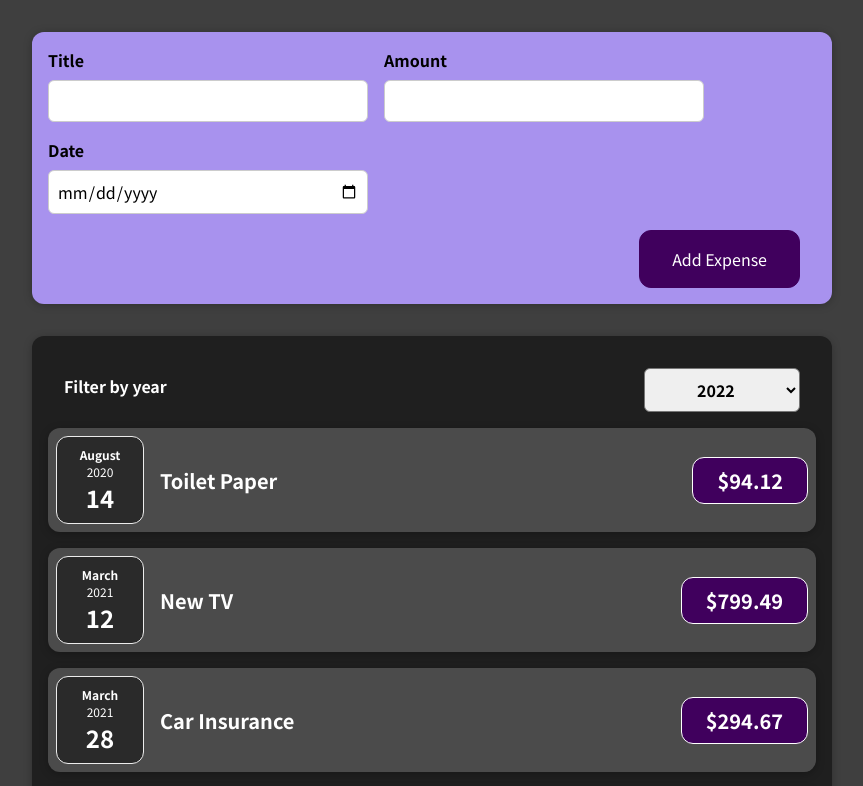
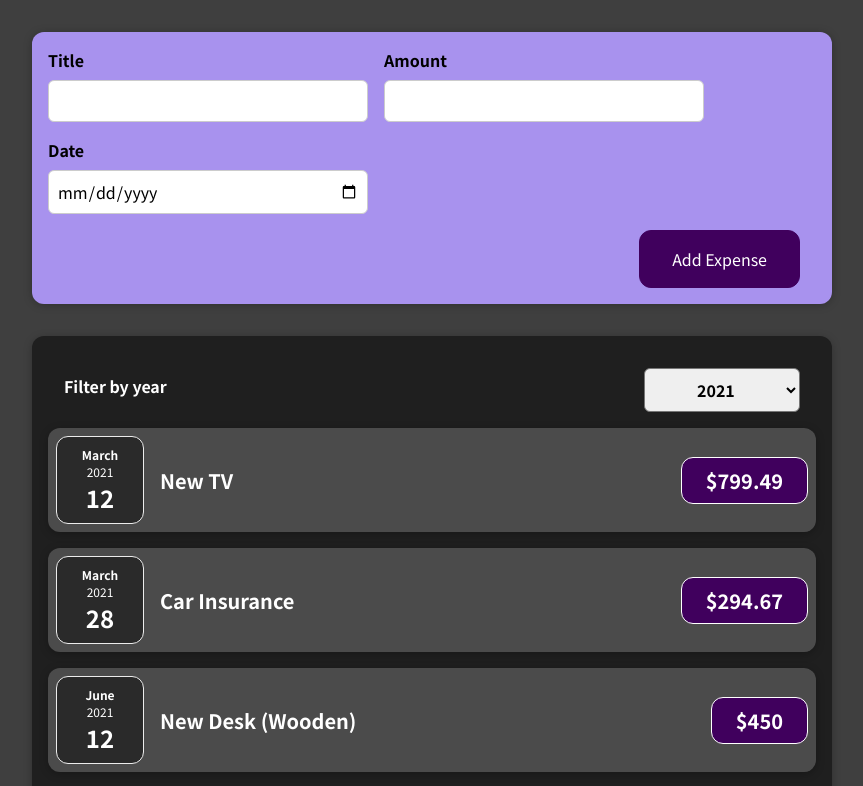
Before and after one commit to liz-panchenko/Udemy-finance-tracker-React-project, a React (Create React App) app: page / in a window 1280 px wide. Shown: the top 786 px of the page, without its empty margins (208-1071 px from the left). Built offline with nearby package versions, Linux system fonts and the light colour scheme.

Commit message:
Array expenses filter added

```diff
--- a/src/App.js
+++ b/src/App.js
@@ -1,8 +1,8 @@
+import React, { useState } from "react";
 import Expenses from "./components/Expenses/Expenses";
 import NewExpense from "./components/NewExpense/NewExpense";
 
-function App() {
-  const expenses = [
+let dummyExpenses = [
   {
     id: "e1",
     title: "Toilet Paper",
@@ -24,9 +24,13 @@ function App() {
   },
 ];
 
+function App() {
+  const [expenses, setExpenses] = useState(dummyExpenses);
+
   const addExpenseHandler = (expenseData) => {
-    console.log("In App.js");
-    console.log(expenseData);
+    setExpenses((prevExpenses) => {
+      return [expenseData, ...prevExpenses];
+    });
   };
 
   return (
--- a/src/components/Expenses/Expenses.js
+++ b/src/components/Expenses/Expenses.js
@@ -5,37 +5,33 @@ import Card from "../UI/Card";
 import ExpensesFilter from "./ExpensesFilter";
 
 export default function Expenses(props) {
-  // const [filterYear, setFilterYear] = useState(null);
-  // console.log(filterYear);
-
-  const [filteredYear, setFilteredYear] = useState("2022");
+  const [filteredYear, setFilteredYear] = useState("2021");
   const filterChangeHandler = (selectedYear) => {
     setFilteredYear(selectedYear);
-    console.log(filteredYear);
   };
+
+  const filteredExpenses = filterExpensesArray();
+
+  function filterExpensesArray() {
+    return props.expenses.filter(
+      (expense) => expense.date.getFullYear().toString() === filteredYear
+    );
+  }
+
   return (
     <Card className="expenses">
-      <ExpensesFilter initialYear={filteredYear} onFilterChange={filterChangeHandler} />
-      <ExpenseItem
-        date={props.expenses[0].date}
-        title={props.expenses[0].title}
-        amount={props.expenses[0].amount}
+      <ExpensesFilter
+        initialYear={filteredYear}
+        onFilterChange={filterChangeHandler}
       />
-      <ExpenseItem
-        date={props.expenses[1].date}
-        title={props.expenses[1].title}
-        amount={props.expenses[1].amount}
-      />
-      <ExpenseItem
-        date={props.expenses[2].date}
-        title={props.expenses[2].title}
-        amount={props.expenses[2].amount}
-      />
-      <ExpenseItem
-        date={props.expenses[3].date}
-        title={props.expenses[3].title}
-        amount={props.expenses[3].amount}
-      />
+      {filteredExpenses.map((expense) => (
+        <ExpenseItem
+          key={expense.id}
+          date={expense.date}
+          title={expense.title}
+          amount={expense.amount}
+        />
+      ))}
     </Card>
   );
 }
--- a/src/components/Expenses/ExpensesFilter.js
+++ b/src/components/Expenses/ExpensesFilter.js
@@ -6,8 +6,6 @@ const ExpensesFilter = (props) => {
   const dropdownChangeHandler = (event) => {
     let selectedYear = event.target.value;
     props.onFilterChange(selectedYear);
-
-    // props.setFilterYear(selectedYear);
   };
   return (
     <div className="expenses-filter">
```
Lines whose indentation alone changed are shown as unchanged.
